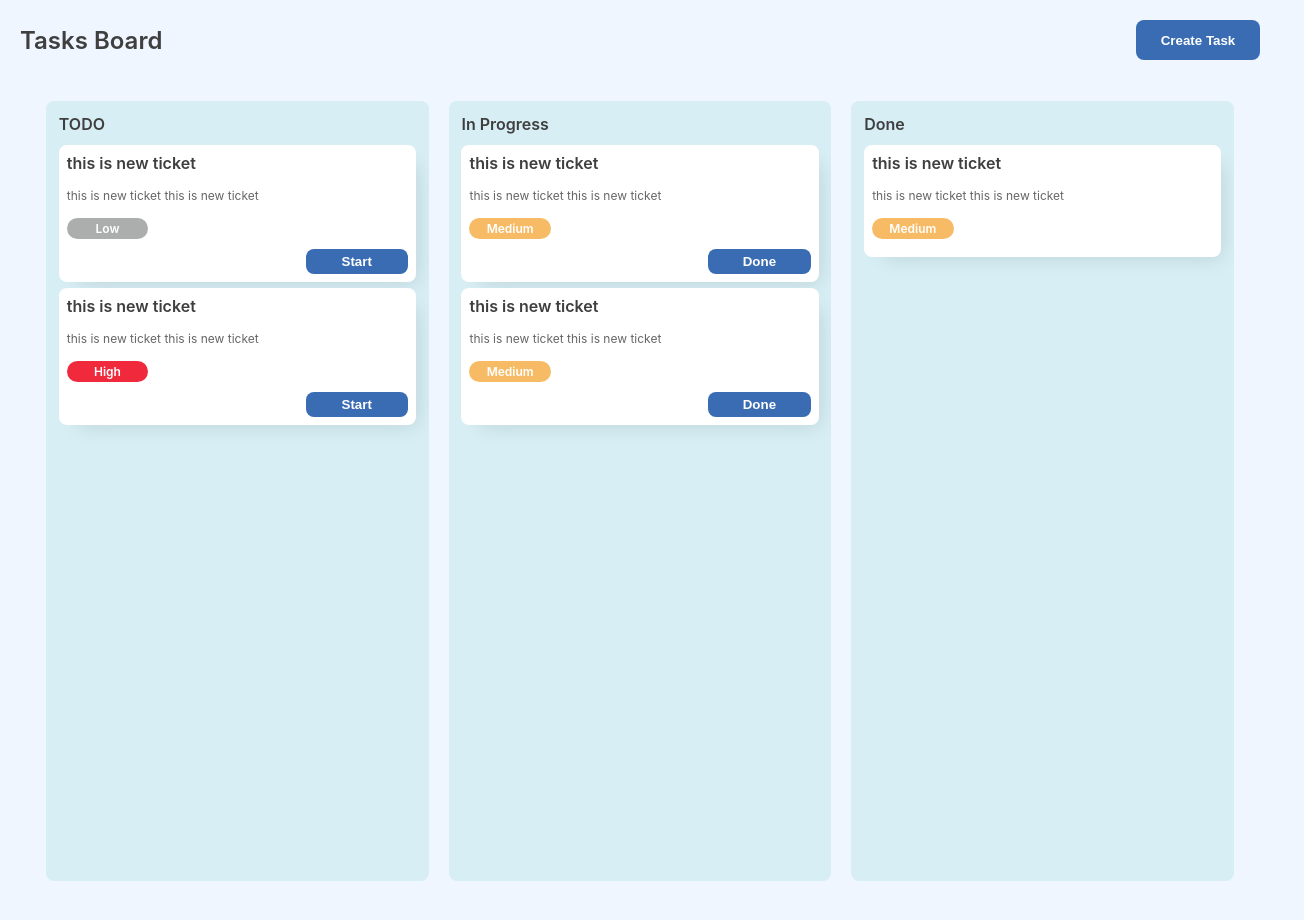
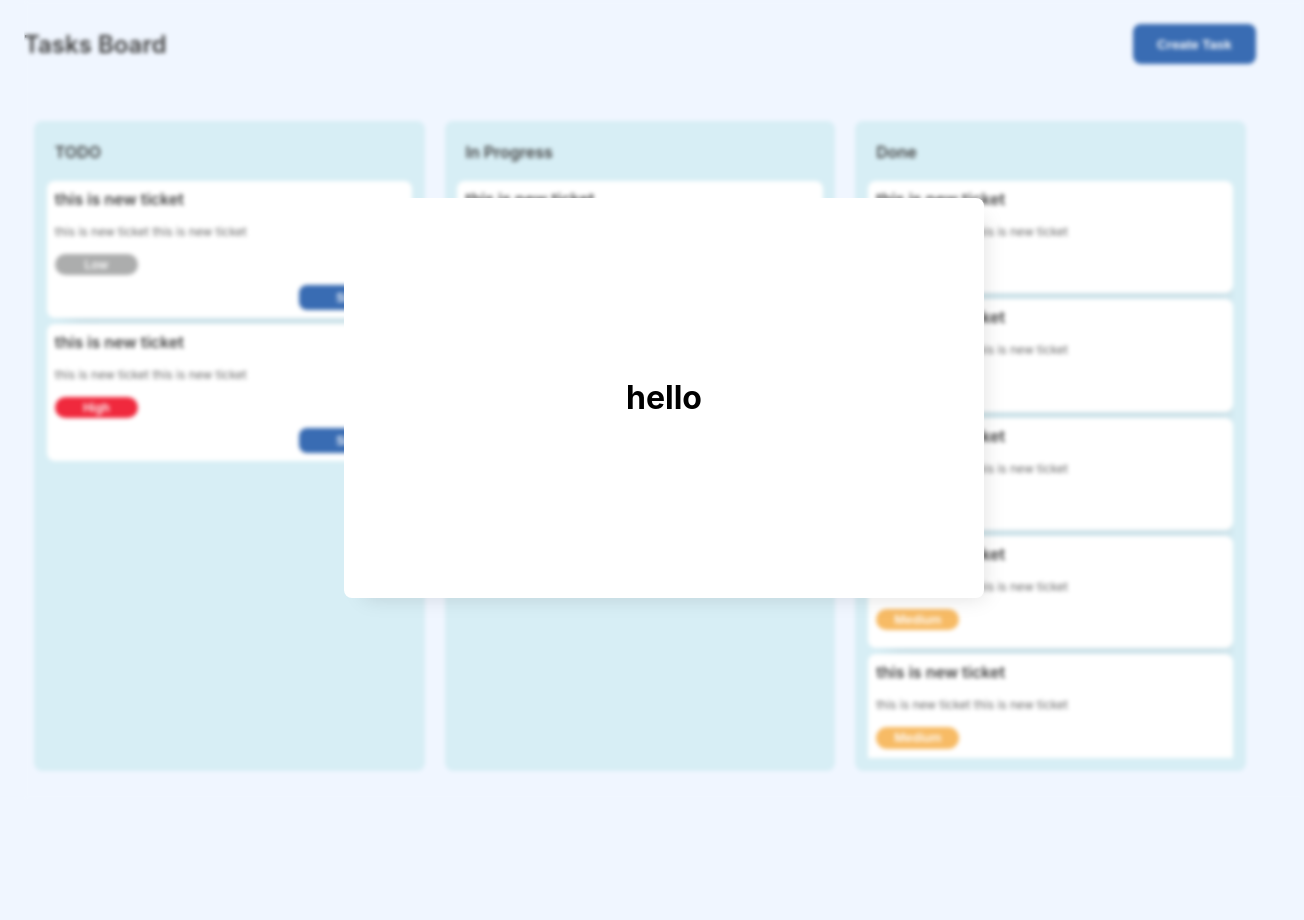
Before and after one commit to Mahdi-Farahani/Task-Management, a React (Create React App) app in the folder client/: page / in a window 1280 px wide. Both pictures are taken after a click on the button "Create Task". Shown: the top 920 px of the page, 1304 px wide, since content can reach past the window. After the commit the page ends 805 px from the top, so only its background shows below. Built offline with nearby package versions, Linux system fonts and the light colour scheme; the HTML template or start-up script is replaced by a standard one.

Commit message:
REACT-add create task modal

```diff
--- a/client/src/components/AppBar/index.jsx
+++ b/client/src/components/AppBar/index.jsx
@@ -1,13 +1,23 @@
+import {useState} from 'react';
 //styles
 import * as S from './styles';
 //components
-// import {PlusOutlined} from '@ant-design/icons';
+import CreateTaskModal from 'components/CreateTaskModal';
 
 function AppBar() {
+  const [isOpenModal, setIsOpenModal] = useState(false);
   return (
     <S.Container>
       <S.Title>Tasks Board</S.Title>
-      <S.AddButton onClick={() => {}}>Create Task</S.AddButton>
+      <S.AddButton
+        onClick={() => {
+          setIsOpenModal(!isOpenModal);
+        }}>
+        Create Task
+      </S.AddButton>
+      {isOpenModal && (
+        <CreateTaskModal setIsOpenModal={() => setIsOpenModal(false)} />
+      )}
     </S.Container>
   );
 }
--- a/client/src/components/AppBar/styles.js
+++ b/client/src/components/AppBar/styles.js
@@ -6,7 +6,7 @@ export const Container = styled.div`
   display: flex;
   justify-content: space-between;
   align-items: center;
-  width: 100%;
+  padding: 1rem;
 `;
 export const Title = styled.h2`
   font-weight: 600;
--- /dev/null
+++ b/client/src/components/CreateTaskModal/index.jsx
@@ -0,0 +1,21 @@
+//style
+import * as S from './styles';
+//utils
+import PropTypes from 'prop-types';
+
+function CreateTaskModal({setIsOpenModal, title}) {
+  return (
+    <S.ModalContainer onClick={() => setIsOpenModal(close)}>
+      <S.ModalContent onClick={(e) => e.stopPropagation()}>
+        <h1>hello</h1>
+      </S.ModalContent>
+      <S.Title>{title}</S.Title>
+    </S.ModalContainer>
+  );
+}
+CreateTaskModal.propTypes = {
+  title: PropTypes.string.isRequired,
+  setIsOpenModal: PropTypes.func,
+};
+
+export default CreateTaskModal;
--- /dev/null
+++ b/client/src/components/CreateTaskModal/styles.js
@@ -0,0 +1,34 @@
+import styled from 'styled-components';
+import * as C from 'styles/colors';
+
+export const ModalContainer = styled.div`
+  position: absolute;
+  display: flex;
+  justify-content: center;
+  align-items: center;
+  flex-direction: column;
+  top: 0;
+  width: 100%;
+  height: 100vh;
+  z-index: 1;
+  backdrop-filter: blur(2px);
+`;
+export const ModalContent = styled.div`
+  display: flex;
+  justify-content: center;
+  align-items: center;
+  flex-direction: column;
+  background-color: ${C.colorWhite};
+  border-radius: 8px;
+  width: 50%;
+  height: 50%;
+  box-shadow: 10px 10px 20px -10px rgb(0 0 0 / 13%);
+`;
+
+export const Title = styled.h2`
+  font-weight: 600;
+  font-size: 16px;
+  align-self: flex-start;
+  color: ${C.colorBlack};
+  margin-bottom: 5px;
+`;
--- a/client/src/components/TaskContainer/index.jsx
+++ b/client/src/components/TaskContainer/index.jsx
@@ -7,7 +7,7 @@ function TaskContainer({title, children}) {
   return (
     <S.Container>
       <S.Title>{title}</S.Title>
-      {children}
+      <S.Content>{children}</S.Content>
     </S.Container>
   );
 }
--- a/client/src/components/TaskContainer/styles.js
+++ b/client/src/components/TaskContainer/styles.js
@@ -1,17 +1,21 @@
 import styled from 'styled-components';
 import * as C from 'styles/colors';
-import {Button} from 'antd';
 
 export const Container = styled.div`
   display: flex;
   flex-direction: column;
   background-color: ${C.colorGrey};
   width: 100%;
-  overflow-y: auto;
-  overflow-x: hidden;
+  height: calc(100vh - 11rem);
   border-radius: 8px;
   margin: 10px;
   padding: 0.8rem;
+`;
+export const Content = styled.div`
+  display: flex;
+  flex-direction: column;
+  overflow-y: auto;
+  overflow-x: hidden;
 `;
 export const Title = styled.h2`
   font-weight: 600;
@@ -19,4 +23,5 @@ export const Title = styled.h2`
   align-self: flex-start;
   color: ${C.colorBlack};
   margin-bottom: 5px;
+  padding: 0.5rem;
 `;
--- a/client/src/index.css
+++ b/client/src/index.css
@@ -1,11 +1,8 @@
 body {
-  margin: 20px;
   background-color: #f0f6ff;
   font-family: -apple-system, BlinkMacSystemFont, 'Segoe UI', 'Roboto', 'Oxygen',
     'Ubuntu', 'Cantarell', 'Fira Sans', 'Droid Sans', 'Helvetica Neue',
     sans-serif;
-  -webkit-font-smoothing: antialiased;
-  -moz-osx-font-smoothing: grayscale;
 }
 
 code {
--- a/client/src/screens/Home/index.jsx
+++ b/client/src/screens/Home/index.jsx
@@ -7,7 +7,7 @@ import TaskContainer from 'components/TaskContainer';
 
 function Home() {
   return (
-    <div>
+    <>
       <AppBar />
       <S.BoardContainer>
         <TaskContainer title='TODO'>
@@ -45,9 +45,39 @@ function Home() {
             priority='Medium'
             status='done'
           />
+          <Card
+            title='this is new ticket'
+            description='this is new ticket this is new ticket'
+            priority='Medium'
+            status='done'
+          />
+          <Card
+            title='this is new ticket'
+            description='this is new ticket this is new ticket'
+            priority='Medium'
+            status='done'
+          />
+          <Card
+            title='this is new ticket'
+            description='this is new ticket this is new ticket'
+            priority='Medium'
+            status='done'
+          />
+          <Card
+            title='this is new ticket'
+            description='this is new ticket this is new ticket'
+            priority='Medium'
+            status='done'
+          />
+          <Card
+            title='this is new ticket'
+            description='this is new ticket this is new ticket'
+            priority='Medium'
+            status='done'
+          />
         </TaskContainer>
       </S.BoardContainer>
-    </div>
+    </>
   );
 }
 
--- a/client/src/screens/Home/styles.js
+++ b/client/src/screens/Home/styles.js
@@ -3,7 +3,6 @@ import * as C from 'styles/colors';
 
 export const BoardContainer = styled.div`
   display: flex;
-  height: 100vh;
   border-radius: 8px;
   margin-top: 15px;
   padding: 1rem;
```
